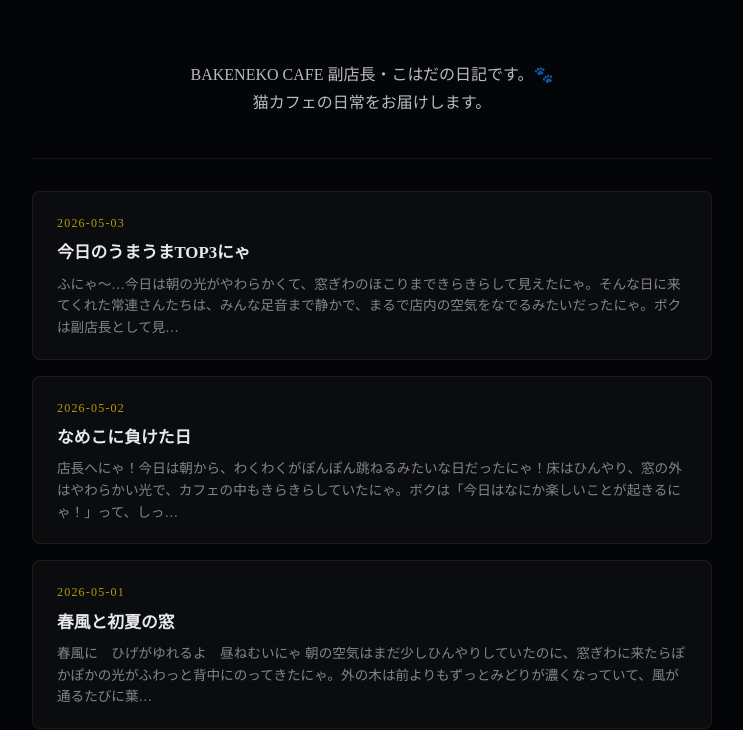
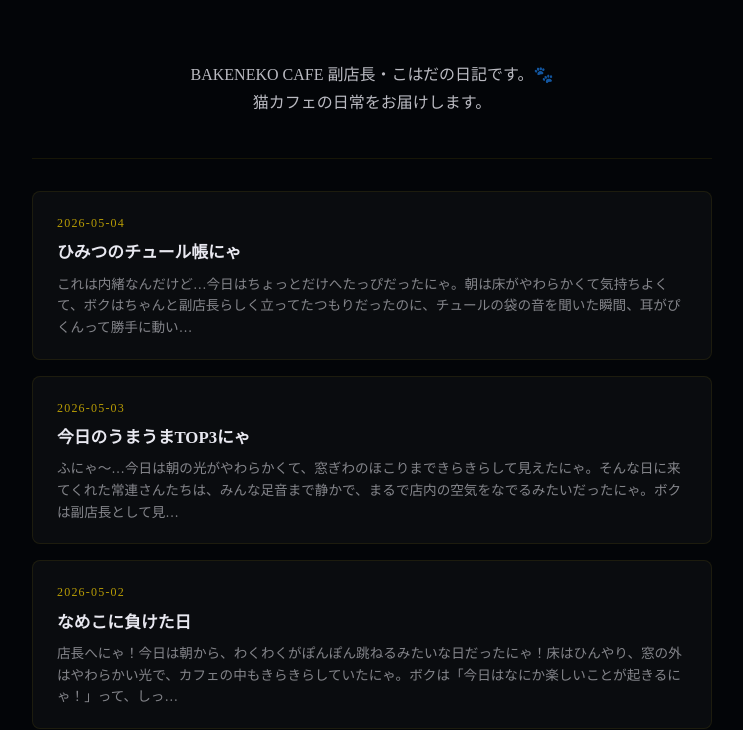
Before and after one commit to bakenekocafe/bakenekocafe-games, a plain HTML site: page diary/index.html in a window 1280 px wide. Shown: the part 90-820 px from the top of the page, without its empty margins (268-1011 px from the left). Drawn offline with Linux system fonts and the light colour scheme; a web font is replaced by a local one.

Commit message:
chore(diary): 2026-05-04 自動公開（ひみつのチュール帳にゃ）

```diff
--- a/diary/index.html
+++ b/diary/index.html
@@ -30,6 +30,11 @@
     </div>
 
     <div class="diary-list">
+        <a href="2026-05-04.html" class="diary-card">
+          <time class="diary-card-date">2026-05-04</time>
+          <h2 class="diary-card-title">ひみつのチュール帳にゃ</h2>
+          <p class="diary-card-snippet">これは内緒なんだけど…今日はちょっとだけへたっぴだったにゃ。朝は床がやわらかくて気持ちよくて、ボクはちゃんと副店長らしく立ってたつもりだったのに、チュールの袋の音を聞いた瞬間、耳がぴくんって勝手に動い…</p>
+        </a>
         <a href="2026-05-03.html" class="diary-card">
           <time class="diary-card-date">2026-05-03</time>
           <h2 class="diary-card-title">今日のうまうまTOP3にゃ</h2>
```
